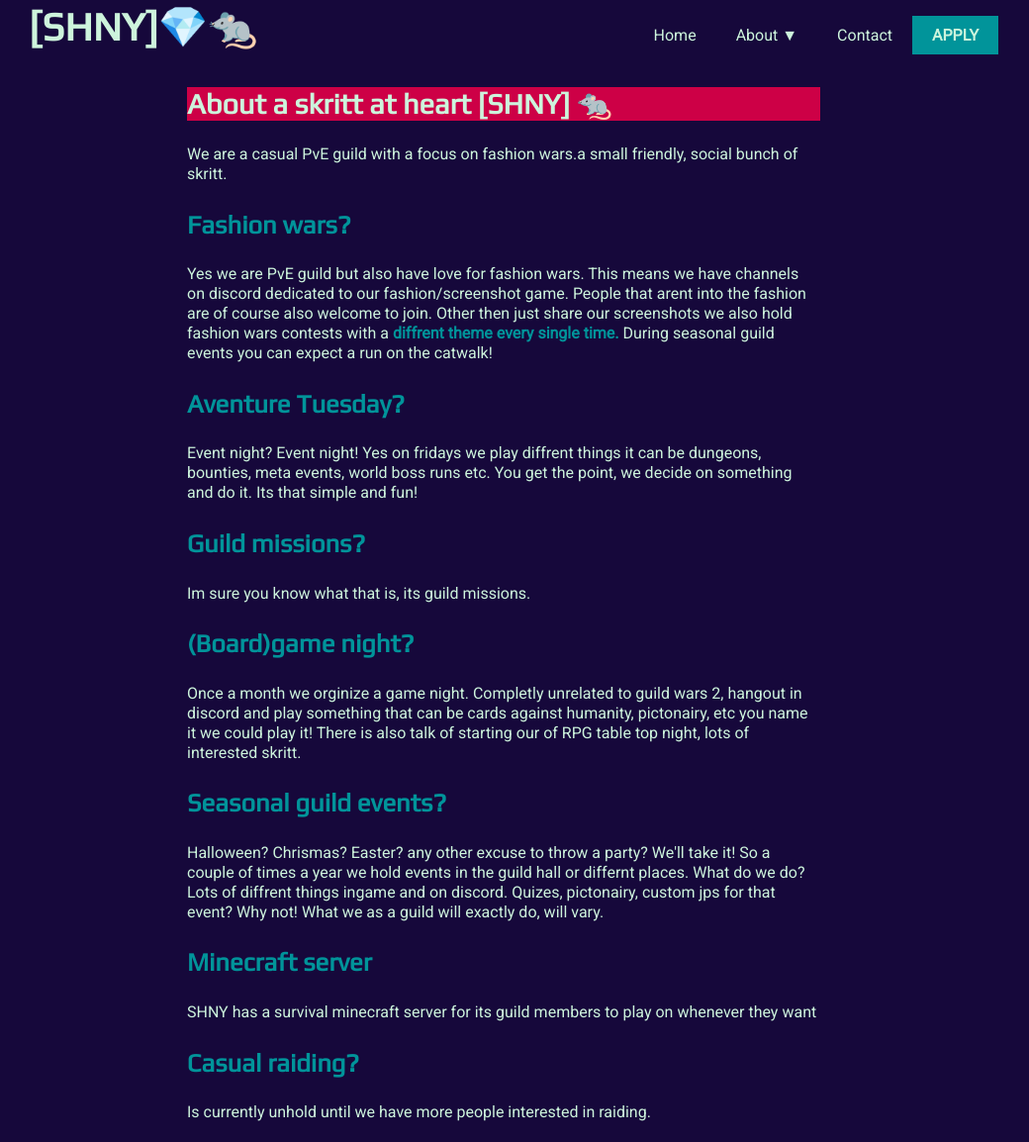
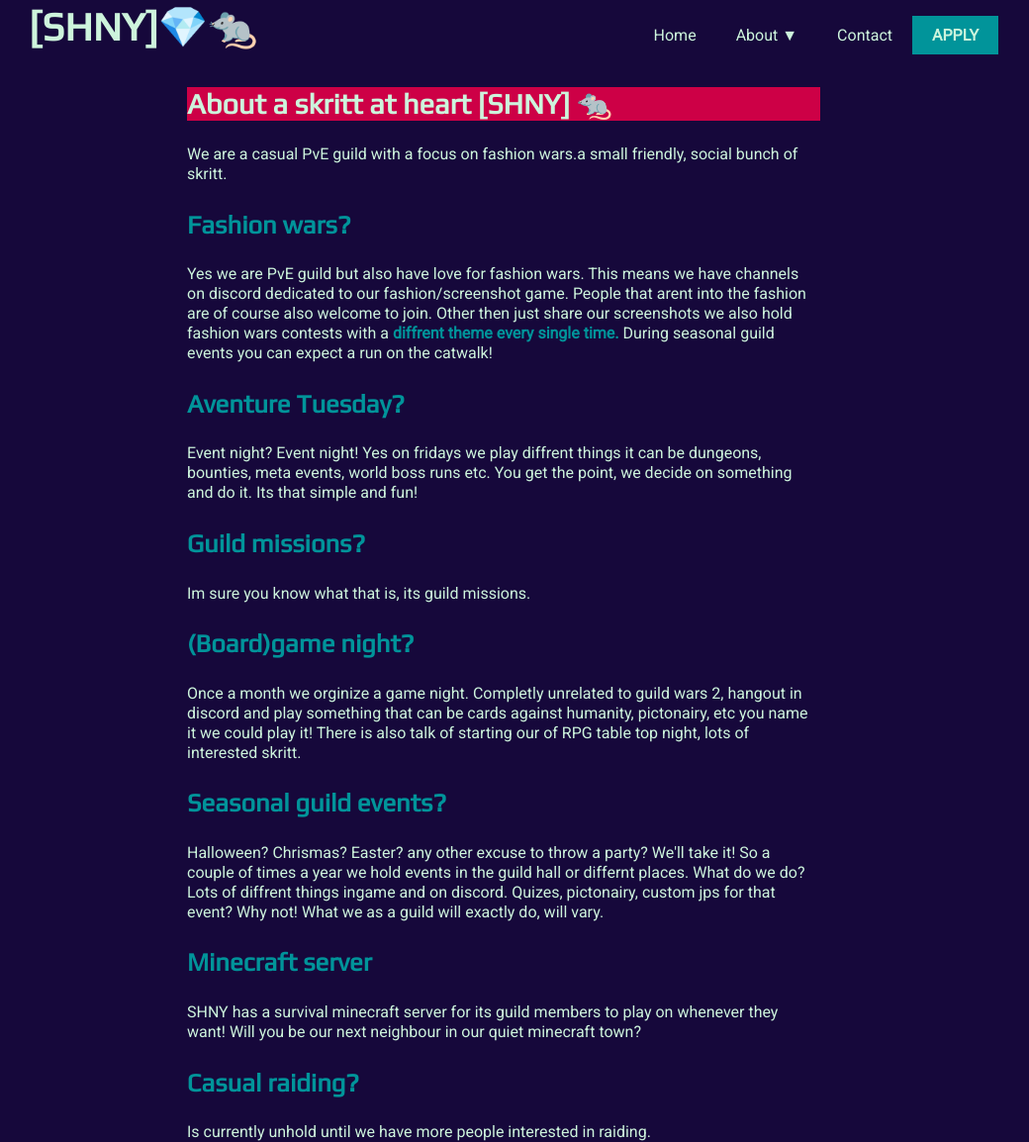
Before and after one commit to KimberlyVdB/SHNY-Jekyll-Website, a Jekyll site: the page built from guildinfo.html, in a window 1280 px wide and 1154 px high. Shown: the whole window at 99% size, without its empty margins (131-1171 px from the left). Built offline with Jekyll 4.4.1, drawn with Linux system fonts in a browser that asks for light colours; nearby versions of some CDN libraries; a script that is not in the unit is left out.

Commit message:
added an extra piece of thext to the minecraft p tag

```diff
--- a/guildinfo.html
+++ b/guildinfo.html
@@ -49,7 +49,8 @@ title: mainContent
     <h3>Minecraft server</h3>
 
     <p>
-      SHNY has a survival minecraft server for its guild members to play on whenever they want
+      SHNY has a survival minecraft server for its guild members to play on whenever they want!
+      Will you be our next neighbour in our quiet minecraft town?
     </p>
 
     <h3>
```
